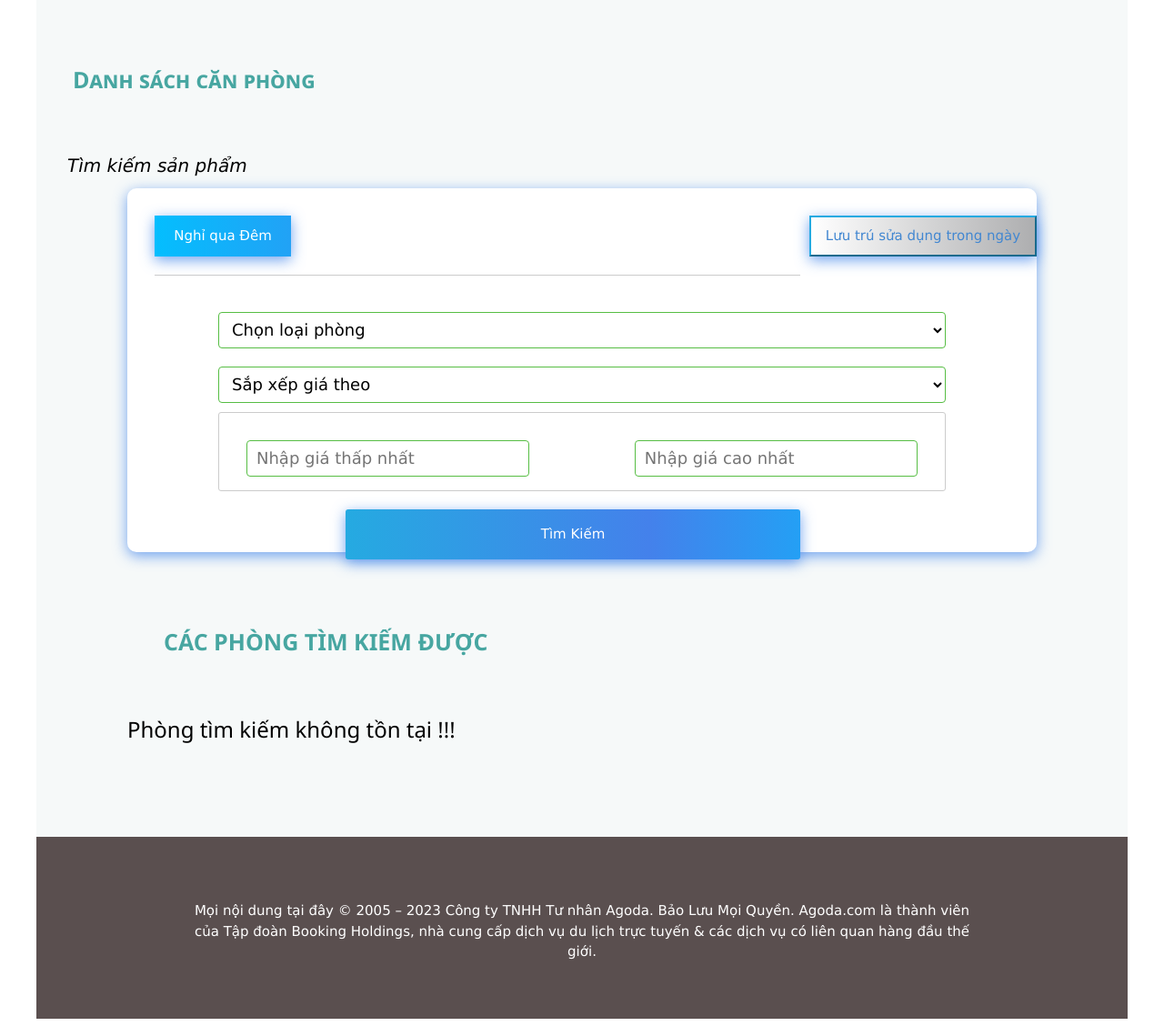
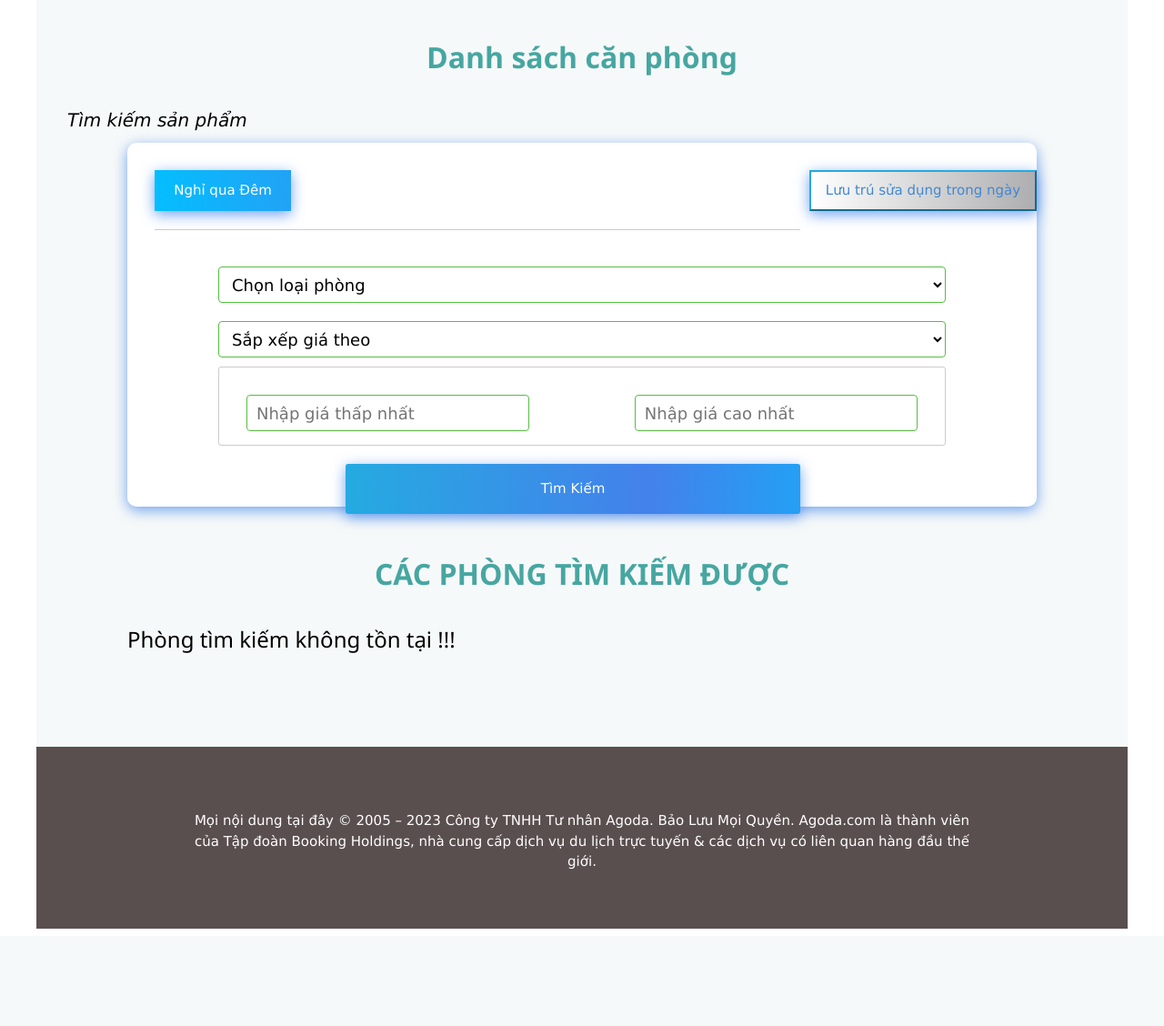
Before and after one commit to hoangtrung182/Homebooking, a PHP site: page /index.php?search=typerooms in a window 1280 px wide. Shown: the part 296-1424 px from the top of the page at 91% size. After the commit the page ends 1317 px from the top, so only its background shows below. Run offline with PHP 8.4, Linux system fonts and the light colour scheme; data that the repository does not hold is empty.

Commit message:
28/3 css

```diff
--- a/Accounts/ForgetPass.php
+++ b/Accounts/ForgetPass.php
@@ -21,7 +21,7 @@
             <div class="button">
                 <input type="submit" value="Lấy lại" name="forgetPass" class="input_button btn">
                 <input type="reset" class="btn" value="Nhập lại">
-                <button class="btn"><a class="btn" href="index.php?target=exit">Tiếp tục</a></button>
+                <button class="btn"><a class="btn" href="index.php?goto=exit">Tiếp tục</a></button>
             </div>
             <span style="color:red;">
                 <?= isset($thongbao) ? $thongbao : '' ?>
--- a/Accounts/login.php
+++ b/Accounts/login.php
@@ -110,7 +110,7 @@
                 <ul>
                     <div>
                         <!-- <li><a href="#">Admin</a></li> -->
-                        <li><a href="index.php?goto=logout">Thoát</a></li>
+                        <li><a href="index.php?goto=exit">Thoát</a></li>
                         <li><a href="index.php?goto=forgetPass">Quên mật khẩu</a></li>
                     </div>
                 </ul>
--- a/Admin/index.php
+++ b/Admin/index.php
@@ -287,7 +287,7 @@ if (isset($_GET['goto'])) {
 				// $ma_tk = $_POST['ma_tk'];
 				$noi_dung = $_POST['content'];
 				$hinh_anh = isset($_FILES['image']) ? $_FILES['image'] : '';
-				$save_url = '';
+				$save_url = array ();
 				if ($hinh_anh['size'] > 0 && $hinh_anh['size'] < 500000) {
 					$photo_folder = '../img/';
 					$photo_file = uniqid() . $hinh_anh['name'];
--- a/Client/bookings/listRooms.php
+++ b/Client/bookings/listRooms.php
@@ -74,7 +74,7 @@
                         } ?>
                     </span>
                     <div>
-                        <a href="detailRooms.php?id=<?= $ma_phong ?>">
+                        <a href="index.php?goto=detailroom&id=<?= $ma_phong ?>">
                             <button class="btn-order1" type="submit">
                                 Đặt ngay
                             </button>
--- a/Css/booking.css
+++ b/Css/booking.css
@@ -84,12 +84,6 @@
     color: red;
 }
 
-.form_title {
-    font-variant: small-caps;
-    font-size: 25px;
-    text-align: left;
-    padding: 30px 10px;
-}
 
 h5 {
     font-size: 17px;
@@ -286,5 +280,5 @@ h5 {
 
 .container h1 {
     text-transform: uppercase;
-    padding: 20px 0;
+    /*padding: 20px 0;*/
 }
--- a/Css/style.css
+++ b/Css/style.css
@@ -440,7 +440,7 @@
 
 .room-item {
     text-align: center;
-     display: flex;
+    display: flex;
     margin-bottom: 24px;
     padding: 5px;
     border: 1px solid #ccc;
--- a/Css/tables.css
+++ b/Css/tables.css
@@ -105,9 +105,9 @@ table {
 
 
 .form_title {
+    text-align: center;
     font-size: 32px;
     color: #23958fd4;
-    text-align: center;
     margin: 30px;
     font-weight: 700;
 }
--- a/Rooms/roomsSearch.php
+++ b/Rooms/roomsSearch.php
@@ -61,7 +61,7 @@
                  foreach ($BothFiltered as $phong) {
                     extract($phong); ?>
                 <!-- Show sản phẩm tìm kiếm -->
-                 <li class="new-item">
+                 <li class="room-item">
                          <img src="<?= $avatar ?>" alt="">
                          <div class="new-info">
                              <h3><?= $ten_phong ?></h3>
@@ -74,7 +74,7 @@
                 <?php }
              }else { ?>
                 <!--  Trả về ko tồn tại nếu array rỗng -->
-                <div class="">
+                <div class="item-resolved">
                     <h3>Phòng tìm kiếm không tồn tại !!!</h3>
                 </div>
             <?php }  ?>
--- a/index.php
+++ b/index.php
@@ -105,6 +105,8 @@ if (isset($_GET['goto'])) {
 			break;
 			//End register
 		case 'login':
+			include './Accounts/login.php';
+
 			if (isset($_POST['login']) && ($_POST['login'])) {
 				$ten_tk = $_POST['ten_tk'];
 				$pass = $_POST['pass'];
@@ -114,28 +116,28 @@ if (isset($_GET['goto'])) {
 					$_SESSION['ten_tk'] = $checkAcc;
 
 					// header('location:index.php');
-					echo '<script> alert("Đăng nhập thành công!") </script>';
+					// echo '<script> alert("Đăng nhập thành công!") </script>';
 
 					if ($_SESSION['ten_tk']['vai_tro'] === 1) {
 						header('location: Admin/index.php');
 						return $_SESSION['ten_tk'];
-						// echo '<script> alert("Đăng nhập thành công!") </script>';
+						echo '<script> alert("Đăng nhập thành công!") </script>';
 					} else {
-						header('location:index.php');
+						header('location: index.php');
 						return $_SESSION['ten_tk'];
-						// echo '<script> alert("Đăng nhập thành công!") </script>';
+						echo '<script> alert("Đăng nhập thành công!") </script>';
 					}
 					// echo '<script> alert("Đăng nhập thành công!") </script>';
 				} else {
 					echo '<script>alert("Tài khoản sai hoặc không tồn tại!")</script>';
 					// $thongbao = "Tai khoan khong ton tai";
-					header('location:index.php');
+					header('location: index.php');
 				}
 			}
-			include './Accounts/login.php';
+			// include './Accounts/login.php';
 			break;
 			//End login
-		case 'logout':
+		case 'exit':
 			session_unset();
 			header('location: index.php');
 			break;
```
Also changed, not shown: img/64228d5ad03f2ks1.jpg (added), img/64228e2b30fb9ks1.jpg (added), img/64228e778c254ks1.jpg (added).
